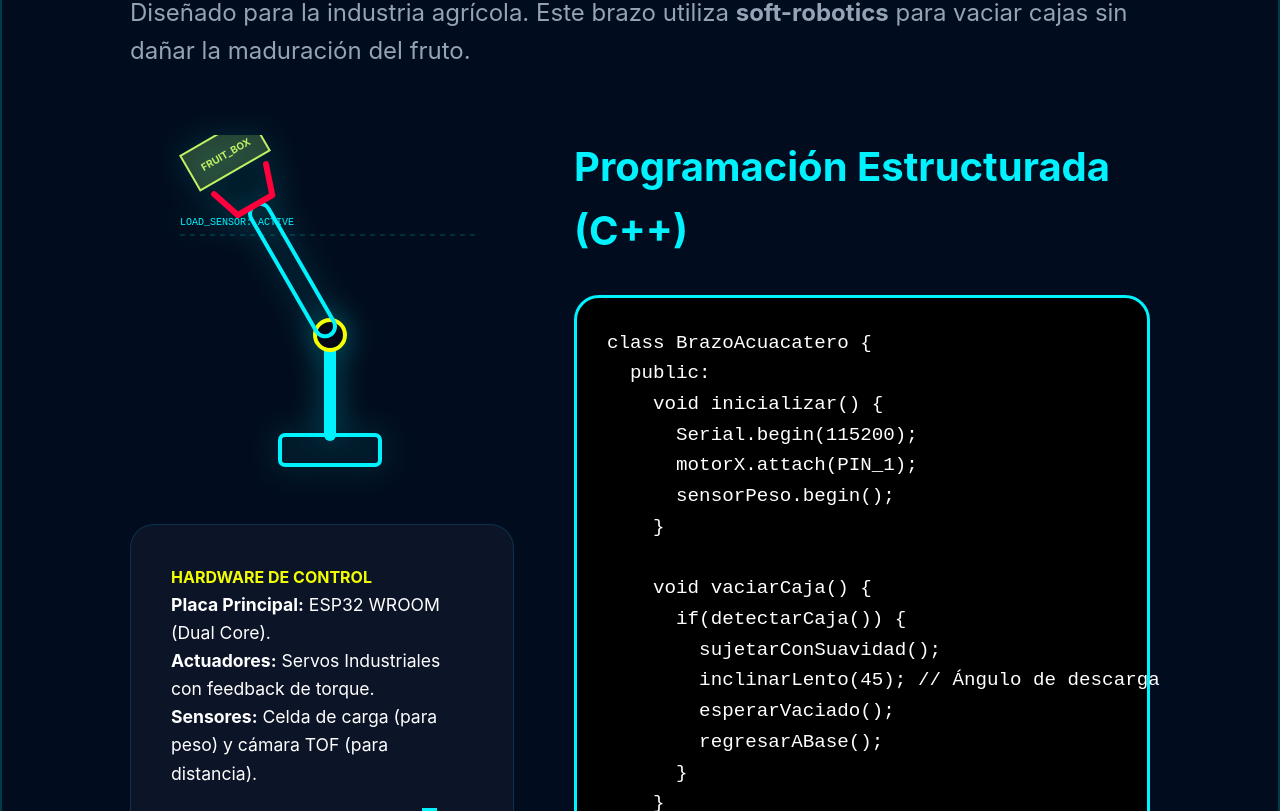
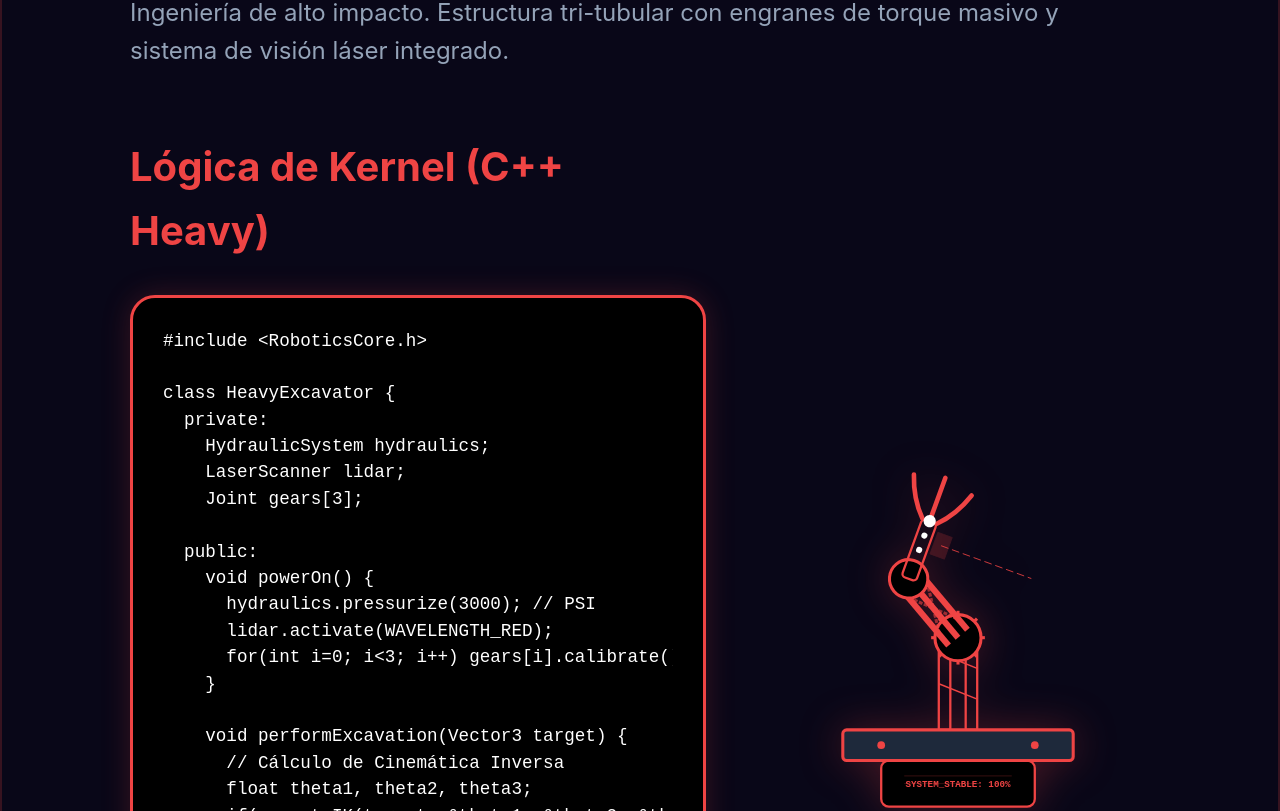
Before and after one commit to loky67-3/Academy, a React (Vite) app in the folder matematicas/: page /robots in a window 1280 px wide. Shown: the part 1829-2640 px from the top of the page. Built offline with nearby package versions, Linux system fonts and the light colour scheme.

Commit message:
cambio en agregar una seccion programada de robot

```diff
--- a/matematicas/src/RobotsMaster.jsx
+++ b/matematicas/src/RobotsMaster.jsx
@@ -390,6 +390,131 @@ const AvocadoMasterSection = () => (
   </section>
 );
 
+// --- COMPONENTE: BRAZO EXCAVADOR PESADO (RED CORE) ---
+const HeavyExcavatorArmSVG = () => {
+  const red = "#ef4444";
+  return (
+    <svg width="500" height="500" viewBox="0 0 500 500" style={{ filter: `drop-shadow(0 0 20px ${red}44)` }}>
+      {/* Pantalla Inferior de Control */}
+      <rect x="150" y="420" width="200" height="60" rx="10" fill="#000" stroke={red} strokeWidth="3" />
+      <text x="250" y="455" fill={red} fontSize="12" textAnchor="middle" fontFamily="monospace" fontWeight="bold">SYSTEM_STABLE: 100%</text>
+      <path d="M180 440 H320 M180 450 H280" stroke={red} strokeWidth="1" opacity="0.3" />
+
+      {/* Base Pesada */}
+      <rect x="100" y="380" width="300" height="40" rx="5" fill="#1e293b" stroke={red} strokeWidth="4" />
+      <circle cx="150" cy="400" r="5" fill={red} />
+      <circle cx="350" cy="400" r="5" fill={red} />
+
+      {/* Mastil Principal (Dos tubos y perfiles) */}
+      <g transform="translate(250, 380)">
+        <rect x="-25" y="-120" width="15" height="120" fill="none" stroke={red} strokeWidth="3" />
+        <rect x="10" y="-120" width="15" height="120" fill="none" stroke={red} strokeWidth="3" />
+        <line x1="-25" y1="-100" x2="25" y2="-80" stroke={red} strokeWidth="2" />
+        <line x1="-25" y1="-60" x2="25" y2="-40" stroke={red} strokeWidth="2" />
+
+        {/* Engrane Redondo 1 */}
+        <g transform="translate(0, -120)">
+          <circle r="30" fill="#000" stroke={red} strokeWidth="4" />
+          {[0, 45, 90, 135, 180, 225, 270, 315].map(deg => (
+            <line key={deg} x1="0" y1="-30" x2="0" y2="-35" stroke={red} strokeWidth="4" transform={`rotate(${deg})`} />
+          ))}
+
+          {/* Brazo Parte 2 (Tres tubos) */}
+          <g transform="rotate(-40)">
+            <rect x="-20" y="-100" width="8" height="100" fill={red} />
+            <rect x="-4" y="-100" width="8" height="100" fill={red} />
+            <rect x="12" y="-100" width="8" height="100" fill={red} />
+
+            {/* Cableado Grueso Entrelazado */}
+            <path d="M-15 -20 Q 0 -50 15 -80" fill="none" stroke={red} strokeWidth="4" strokeDasharray="5,2" opacity="0.6" />
+            <path d="M15 -20 Q 0 -50 -15 -80" fill="none" stroke={red} strokeWidth="4" strokeDasharray="5,2" opacity="0.6" />
+
+            {/* Engrane Redondo 2 */}
+            <g transform="translate(0, -100)">
+              <circle r="25" fill="#000" stroke={red} strokeWidth="4" />
+
+              {/* Brazo Parte 3 (Cilindros y Tornillos) */}
+              <g transform="rotate(60)">
+                <rect x="-10" y="-80" width="20" height="80" rx="5" fill="none" stroke={red} strokeWidth="3" />
+                <circle cx="0" cy="-40" r="4" fill="white" /> {/* Tornillo */}
+                <circle cx="0" cy="-60" r="4" fill="white" /> {/* Tornillo */}
+
+                {/* Caja Laser */}
+                <rect x="15" y="-70" width="20" height="30" fill={red} opacity="0.2" stroke={red} />
+                <line x1="25" y1="-55" x2="150" y2="-55" stroke={red} strokeWidth="1" strokeDasharray="10,5">
+                  <animate attributeName="opacity" values="0;1;0" dur="1s" repeatCount="indefinite" />
+                </line>
+
+                {/* Gripper 3 Dedos Desplegables */}
+                <g transform="translate(0, -80)">
+                  <path d="M-10 0 Q -30 -20 -40 -50" fill="none" stroke={red} strokeWidth="6" strokeLinecap="round" />
+                  <path d="M0 0 V -60" fill="none" stroke={red} strokeWidth="6" strokeLinecap="round" />
+                  <path d="M10 0 Q 30 -20 40 -50" fill="none" stroke={red} strokeWidth="6" strokeLinecap="round" />
+                  <circle r="8" fill="white" />
+                </g>
+              </g>
+            </g>
+          </g>
+        </g>
+      </g>
+    </svg>
+  );
+};
+
+// --- SECCIÓN: RED_EXCAVATOR_CORE ---
+const HeavyExcavatorSection = () => (
+  <section className="info-section" style={{ background: 'rgba(239, 68, 68, 0.03)', padding: '5rem 10%', borderRadius: '60px', border: `2px solid #ef444433`, marginTop: '4rem' }}>
+    <h2 style={{ fontSize: '4rem', fontWeight: '900', color: '#fff', textAlign: 'left', marginBottom: '1rem' }}>
+      RED EXCAVATOR <span style={{ color: '#ef4444' }}>CORE v4.0</span>
+    </h2>
+    <p style={{ fontSize: '1.5rem', color: '#94a3b8', textAlign: 'left', marginBottom: '4rem' }}>
+      Ingeniería de alto impacto. Estructura tri-tubular con engranes de torque masivo y sistema de visión láser integrado.
+    </p>
+
+    <div style={{ display: 'flex', gap: '60px', flexWrap: 'wrap', alignItems: 'center' }}>
+      <div style={{ flex: 1.5, minWidth: '350px' }}>
+        <h3 style={{ color: '#ef4444', fontSize: '2.5rem', marginBottom: '2rem', textAlign: 'left' }}>Lógica de Kernel (C++ Heavy)</h3>
+        <div style={{ background: '#000', borderRadius: '25px', border: `3px solid #ef4444`, padding: '30px', textAlign: 'left', boxShadow: '0 0 30px #ef444433' }}>
+          <pre style={{ color: '#fff', fontSize: '1.1rem', fontFamily: 'monospace', lineHeight: '1.5', margin: 0, overflowX: 'auto' }}>
+            <code>{`#include <RoboticsCore.h>
+
+class HeavyExcavator {
+  private:
+    HydraulicSystem hydraulics;
+    LaserScanner lidar;
+    Joint gears[3];
+
+  public:
+    void powerOn() {
+      hydraulics.pressurize(3000); // PSI
+      lidar.activate(WAVELENGTH_RED);
+      for(int i=0; i<3; i++) gears[i].calibrate();
+    }
+
+    void performExcavation(Vector3 target) {
+      // Cálculo de Cinemática Inversa
+      float theta1, theta2, theta3;
+      if(computeIK(target, &theta1, &theta2, &theta3)) {
+        moveJoints(theta1, theta2, theta3);
+        deployGripper(3); // 3 Dedos
+        applyTorque(MAX_LOAD);
+      }
+    }
+
+    void safetyProtocol() {
+      if(lidar.detectObstacle()) hydraulics.emergencyStop();
+    }
+};`}</code>
+          </pre>
+        </div>
+      </div>
+      <div style={{ flex: 1, minWidth: '300px', display: 'flex', justifyContent: 'center' }}>
+        <HeavyExcavatorArmSVG />
+      </div>
+    </div>
+  </section>
+);
+
 // --- COMPONENTE: PLANO TÉCNICO (BLUEPRINT) ---
 const BlueprintSVG = ({ type }) => {
   const color = type === 'terminator' ? ROBOT_UI.danger : ROBOT_UI.primary;
@@ -524,6 +649,9 @@ const RobotsMaster = () => {
 
       {/* --- LIVE INDUSTRIAL DASHBOARD --- */}
       <IndustrialAvocadoDashboard />
+
+      {/* --- NUEVA SECCIÓN: HEAVY EXCAVATOR ARM --- */}
+      <HeavyExcavatorSection />
 
       {/* --- NUEVA SECCIÓN: INDUSTRIAL AVOCADO ARM --- */}
       <AvocadoMasterSection />
```
